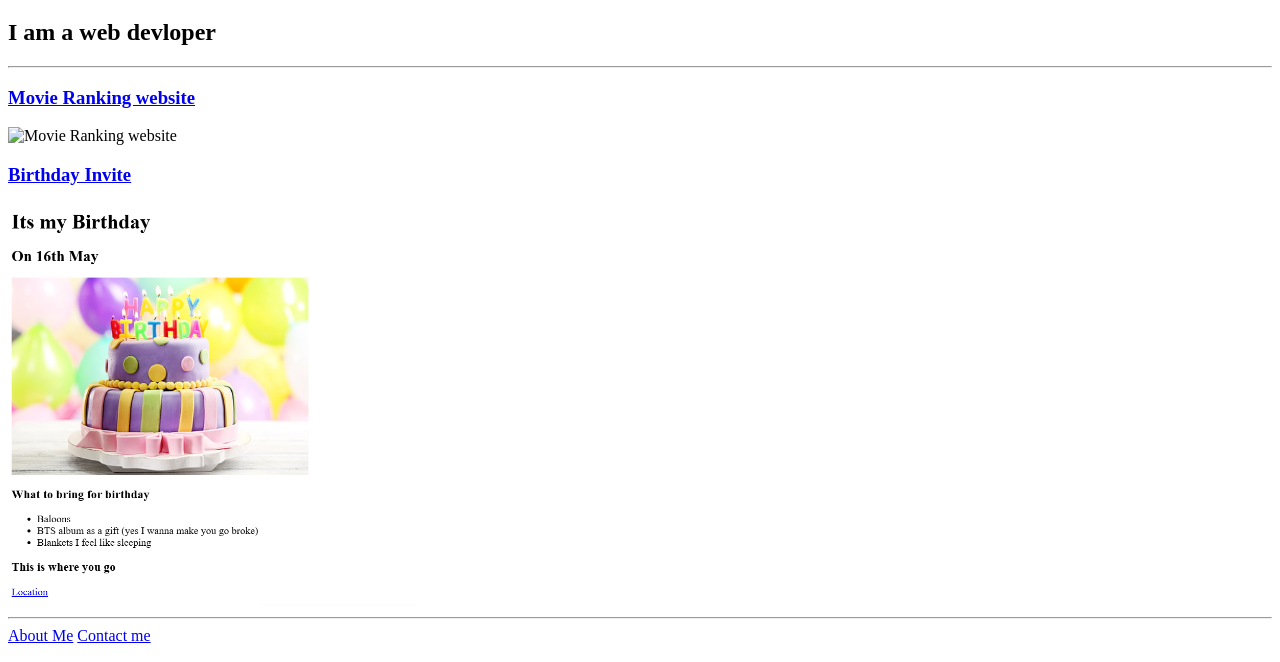
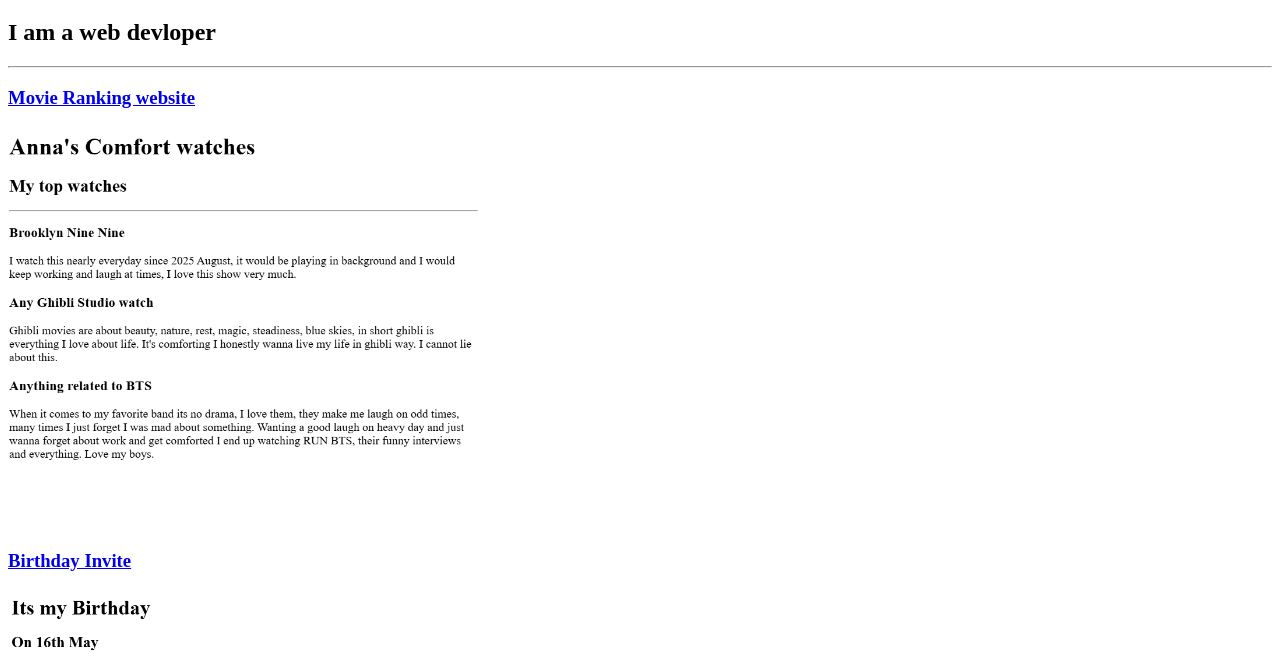
Before and after one commit to annastudios/html-portfolio, a plain HTML site: page index.html in a window 1280 px wide. Shown: the part 61-723 px from the top of the page. Drawn offline with Linux system fonts and the light colour scheme.

Commit message:
fix image path

```diff
--- a/index.html
+++ b/index.html
@@ -27,7 +27,7 @@
 
     <hr>
     <a href="./public/movie-ranking.html"><h3>Movie Ranking website</h3></a>
-    <img src="./assets/images/movie-ranking.png/" alt="Movie Ranking website" height="400">
+    <img src="./assets/images/movie-ranking.png" alt="Movie Ranking website" height="400">
 
     <a href="./public/birthday-invite.html"><h3>Birthday Invite</h3></a>
     <img src="./assets/images/Birthday-Invite.png" alt="Birthday Invite Project" height="400">
```
